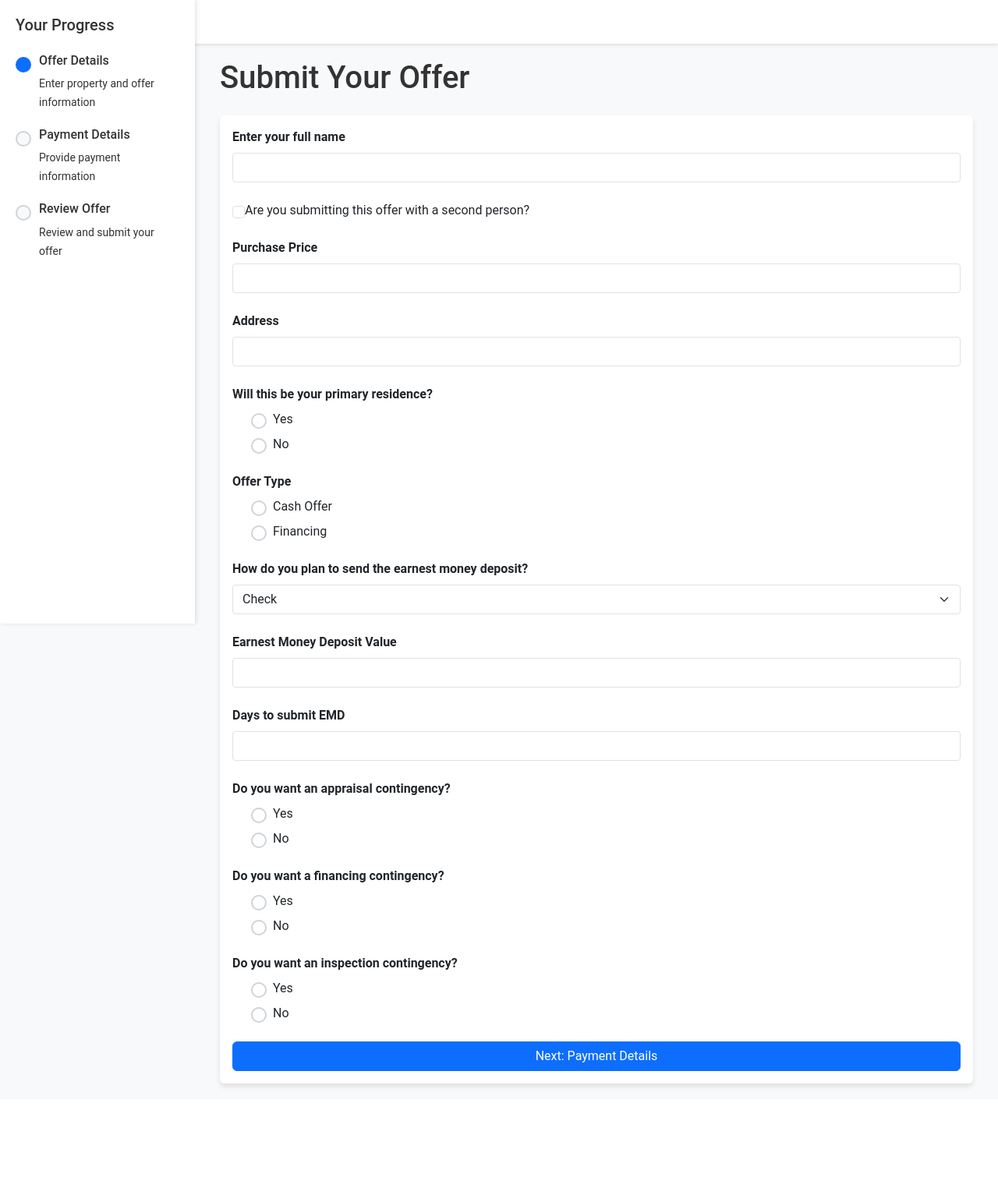
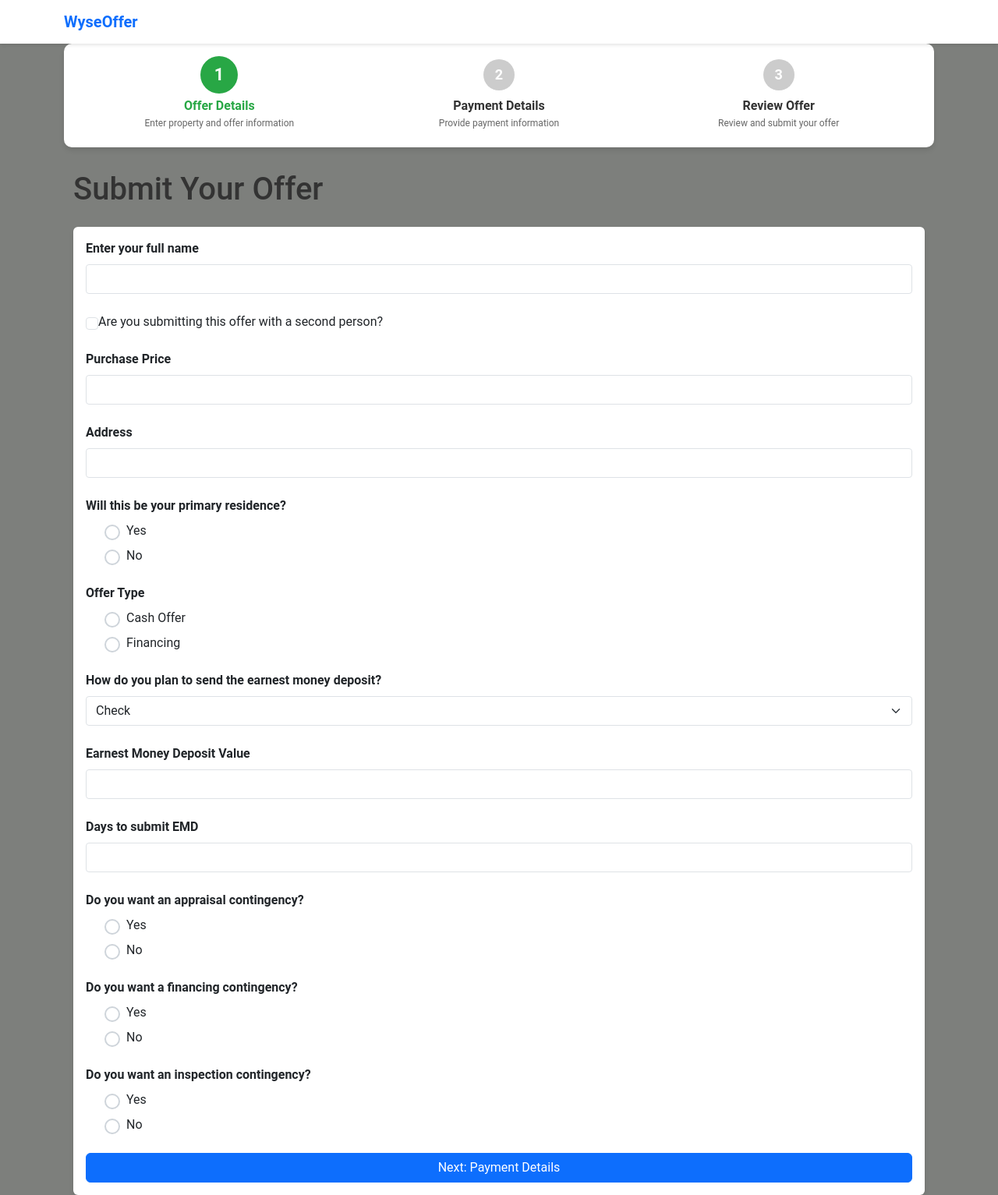
Before and after one commit to TahoeBoyNV/RExAP, a Flask app: page / in a window 1280 px wide. Shown: the whole page at 78% size. Before the commit the page ends 1396 px from the top, so only its background shows below. Run offline with Flask 3, Linux system fonts and the light colour scheme; some libraries are stand-ins or nearby versions.

Commit message:
Moved styles to custom.css and updated progress bar

```diff
--- a/static/css/custom.css
+++ b/static/css/custom.css
@@ -8,8 +8,10 @@
 
 body {
     font-family: 'Roboto', sans-serif;
-    background-color: var(--background-color);
-    color: var(--text-color);
+    background-color: #7d7f7c;
+    /* Mid-tone grey */
+    color: #333;
+
 }
 
 .navbar {
@@ -22,48 +24,56 @@ body {
     color: var(--primary-color);
 }
 
+/* Progress Bar Styling */
 .offer-progress {
-    position: fixed;
-    left: 0;
-    top: 0;
-    bottom: 0;
-    width: 250px;
-    background-color: #ffffff;
+    display: flex;
+    justify-content: space-between;
+    align-items: center;
+    margin-bottom: 30px;
     padding: 20px;
-    box-shadow: 2px 0 5px rgba(0, 0, 0, 0.1);
+    background: #fff;
+    border-radius: 10px;
+    box-shadow: 0 4px 6px rgba(0, 0, 0, 0.1);
 }
 
 .offer-progress-step {
-    margin-bottom: 20px;
-    position: relative;
-    padding-left: 30px;
+    text-align: center;
+    flex: 1;
 }
 
-.offer-progress-step::before {
-    content: '';
-    position: absolute;
-    left: 0;
-    top: 5px;
-    width: 20px;
-    height: 20px;
-    border-radius: 50%;
-    background-color: var(--background-color);
-    border: 2px solid var(--border-color);
+.offer-progress-step h6 {
+    margin: 0;
+    font-size: 16px;
+    font-weight: bold;
 }
 
-.offer-progress-step.active::before {
-    background-color: var(--primary-color);
-    border-color: var(--primary-color);
+.offer-progress-step small {
+    font-size: 12px;
+    color: #666;
 }
 
-.offer-progress-step.completed::before {
-    background-color: #198754;
-    border-color: #198754;
+.offer-progress-step span {
+    display: inline-block;
+    width: 40px;
+    height: 40px;
+    line-height: 40px;
+    border-radius: 50%;
+    background-color: #ccc;
+    color: #fff;
+    font-size: 18px;
+    font-weight: bold;
+    margin-bottom: 10px;
+    transition: all 0.3s ease;
 }
 
-.offer-content {
-    margin-left: 250px;
-    padding: 20px;
+.offer-progress-step.active span {
+    background-color: #28a745;
+    /* Check-mark green */
+    transform: scale(1.2);
+}
+
+.offer-progress-step.active h6 {
+    color: #28a745;
 }
 
 .card {
--- a/templates/intake_form.html
+++ b/templates/intake_form.html
@@ -18,21 +18,25 @@
         </div>
     </nav>
 
+    <div class="container">
         <div class="offer-progress">
-        <h5 class="mb-4">Your Progress</h5>
             <div class="offer-progress-step active">
+                <span>1</span>
                 <h6>Offer Details</h6>
                 <small>Enter property and offer information</small>
             </div>
             <div class="offer-progress-step">
+                <span>2</span>
                 <h6>Payment Details</h6>
                 <small>Provide payment information</small>
             </div>
             <div class="offer-progress-step">
+                <span>3</span>
                 <h6>Review Offer</h6>
                 <small>Review and submit your offer</small>
             </div>
         </div>
+
 
         <div class="offer-content">
             <div class="container">
@@ -76,7 +80,8 @@
                                 {% for subfield in form.primary_residence %}
                                 <div class="form-check">
                                     {{ subfield(class="form-check-input", id="primary_residence_" + subfield.data) }}
-                                {{ subfield.label(class="form-check-label", for="primary_residence_" + subfield.data) }}
+                                    {{ subfield.label(class="form-check-label", for="primary_residence_" +
+                                    subfield.data) }}
                                 </div>
                                 {% endfor %}
                             </div>
@@ -95,7 +100,8 @@
                                 <div class="mb-4">
                                     {{ form.days_until_cash_available.label(class="form-label",
                                     for="days_until_cash_available") }}
-                                {{ form.days_until_cash_available(class="form-control", id="days_until_cash_available")
+                                    {{ form.days_until_cash_available(class="form-control",
+                                    id="days_until_cash_available")
                                     }}
                                 </div>
                             </div>
@@ -116,7 +122,8 @@
                                 </div>
                                 <div class="mb-4">
                                     {{ form.amount_financed.label(class="form-label", for="amount_financed") }}
-                                {{ form.amount_financed(class="form-control", readonly=True, id="amount_financed") }}
+                                    {{ form.amount_financed(class="form-control", readonly=True, id="amount_financed")
+                                    }}
                                 </div>
                                 <div class="mb-4">
                                     {{ form.days_to_submit_financing_app.label(class="form-label",
@@ -138,7 +145,8 @@
 
                             <div class="mb-4">
                                 {{ form.emd_value.label(class="form-label", for="emd_value") }}
-                            {{ form.emd_value(class="form-control", id="emd_value", type="text", inputmode="decimal") }}
+                                {{ form.emd_value(class="form-control", id="emd_value", type="text",
+                                inputmode="decimal") }}
                                 <div class="invalid-feedback" id="emd-value-error"></div>
                             </div>
 
@@ -151,7 +159,8 @@
                                 {{ form.appraisal_contingency.label(class="form-label") }}
                                 {% for subfield in form.appraisal_contingency %}
                                 <div class="form-check">
-                                {{ subfield(class="form-check-input", id="appraisal_contingency_" + subfield.data) }}
+                                    {{ subfield(class="form-check-input", id="appraisal_contingency_" + subfield.data)
+                                    }}
                                     {{ subfield.label(class="form-check-label", for="appraisal_contingency_" +
                                     subfield.data) }}
                                 </div>
@@ -161,14 +170,16 @@
                             <div class="mb-4" id="appraisalContingencyDays" style="display: none;">
                                 {{ form.appraisal_contingency_days.label(class="form-label",
                                 for="appraisal_contingency_days") }}
-                            {{ form.appraisal_contingency_days(class="form-control", id="appraisal_contingency_days") }}
+                                {{ form.appraisal_contingency_days(class="form-control",
+                                id="appraisal_contingency_days") }}
                             </div>
 
                             <div class="mb-4">
                                 {{ form.financing_contingency.label(class="form-label") }}
                                 {% for subfield in form.financing_contingency %}
                                 <div class="form-check">
-                                {{ subfield(class="form-check-input", id="financing_contingency_" + subfield.data) }}
+                                    {{ subfield(class="form-check-input", id="financing_contingency_" + subfield.data)
+                                    }}
                                     {{ subfield.label(class="form-check-label", for="financing_contingency_" +
                                     subfield.data) }}
                                 </div>
@@ -178,14 +189,16 @@
                             <div class="mb-4" id="financingContingencyDays" style="display: none;">
                                 {{ form.financing_contingency_days.label(class="form-label",
                                 for="financing_contingency_days") }}
-                            {{ form.financing_contingency_days(class="form-control", id="financing_contingency_days") }}
+                                {{ form.financing_contingency_days(class="form-control",
+                                id="financing_contingency_days") }}
                             </div>
 
                             <div class="mb-4">
                                 {{ form.inspection_contingency.label(class="form-label") }}
                                 {% for subfield in form.inspection_contingency %}
                                 <div class="form-check">
-                                {{ subfield(class="form-check-input", id="inspection_contingency_" + subfield.data) }}
+                                    {{ subfield(class="form-check-input", id="inspection_contingency_" + subfield.data)
+                                    }}
                                     {{ subfield.label(class="form-check-label", for="inspection_contingency_" +
                                     subfield.data) }}
                                 </div>
@@ -215,7 +228,8 @@
                                                 id="inspection_type_" ~ loop.index) }}
                                             </td>
                                             <td>
-                                            {{ inspection.form.paid_by(class="form-select", id="inspection_paid_by_" ~
+                                                {{ inspection.form.paid_by(class="form-select", id="inspection_paid_by_"
+                                                ~
                                                 loop.index) }}
                                             </td>
                                         </tr>
```
Lines whose indentation alone changed are shown as unchanged.
